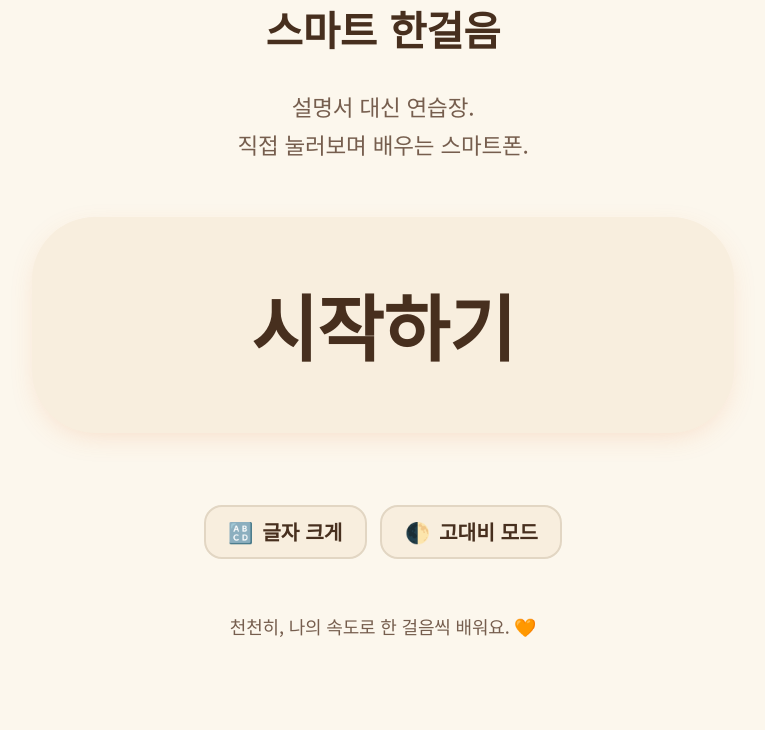
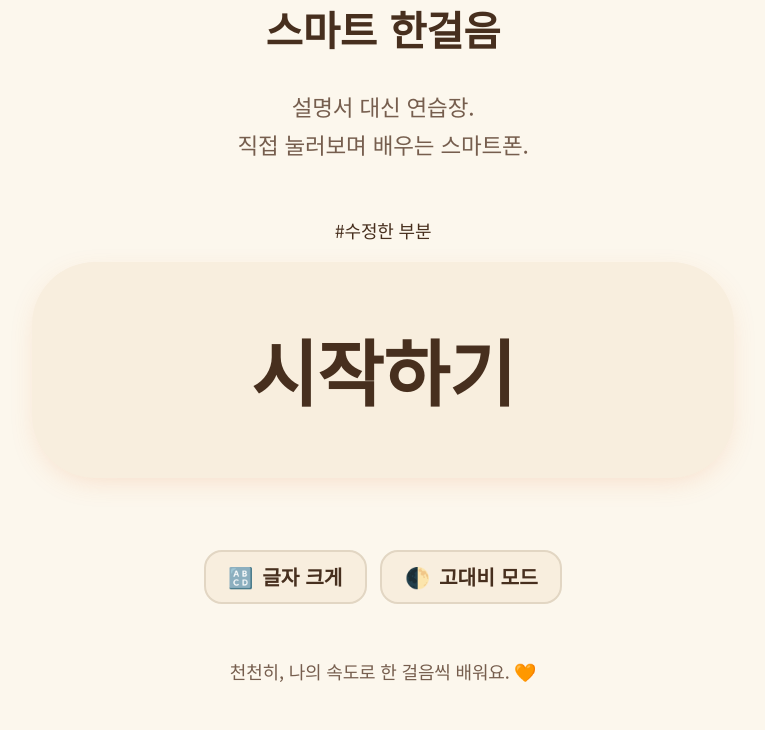
Before and after one commit to Pirogramming-25/Hackathon_4, a Django app: page / in a window 1280 px wide. Shown: the part 199-929 px from the top of the page, without its empty margins (257-1022 px from the left). Before the commit the page ends 836 px from the top, so only its background shows below. Run offline with Django 5.2, Linux system fonts and the light colour scheme; data comes from the database, SQL or seed files in the repository; data that the repository does not hold is empty.

Commit message:
design: index.html 디자인 수정

```diff
--- a/templates/assets/css/styles.css
+++ b/templates/assets/css/styles.css
@@ -222,7 +222,7 @@ a { color: inherit; text-decoration: none; }
   color: var(--muted-foreground);
 }
 
-/* ---------- Chapter list ---------- */
+/* ---------- Chapter list  시작하기로 수정함 ---------- */
 .chapter-list { list-style: none; padding: 0; display: flex; flex-direction: column; gap: 1.25rem; }
 .chapter-card {
   display: flex;
--- a/templates/index.html
+++ b/templates/index.html
@@ -26,7 +26,7 @@
         직접 눌러보며 배우는 스마트폰.
       </p>
 
-      <div class="stack gap-5 mt-10" style="width:100%;">
+      <div class="stack gap-5 mt-10" style="width:100%;"> #수정한 부분
         <a class="course-btn" href="courses.html">
           <span>
             <span class="title">시작하기</span>
```
